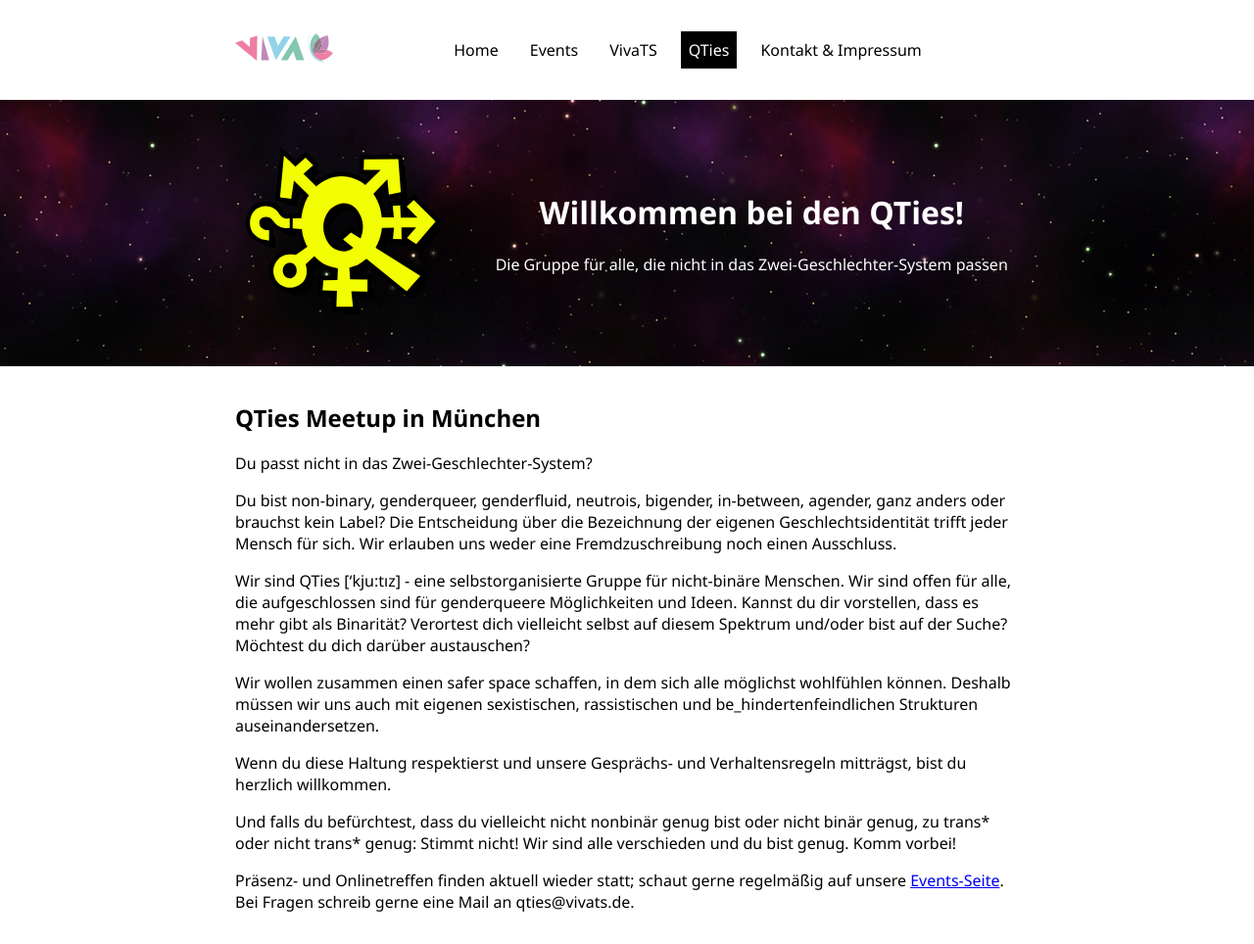
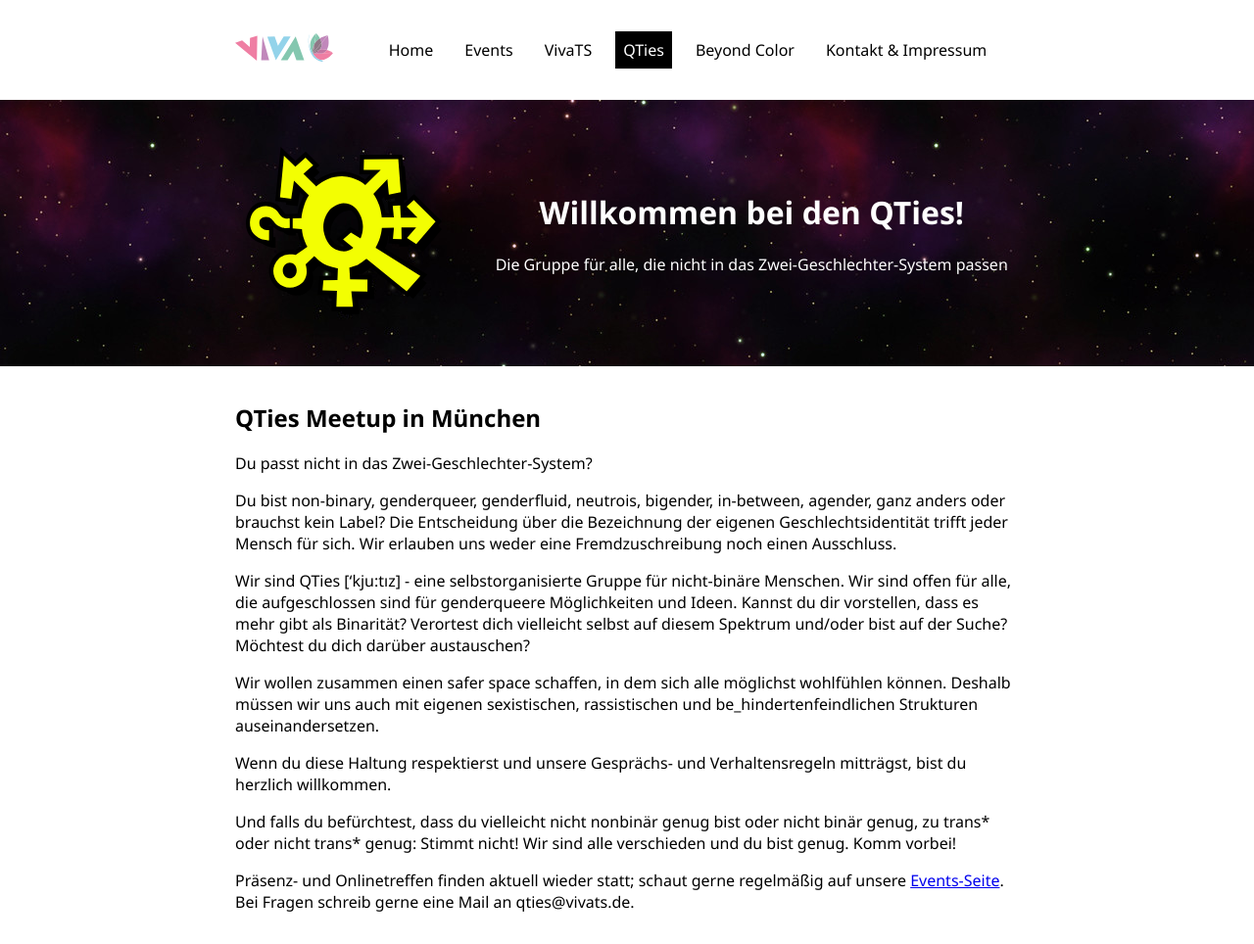
Before and after one commit to vivats-ev/vivats.de, a Jekyll site: the page built from qties.md, in a window 1280 px wide. Shown: the whole page at 98% size. Built offline with Jekyll 4.4.1, drawn with Linux system fonts in a browser that asks for light colours.

Commit message:
add link to Beyond Color

```diff
--- a/_includes/nav.html
+++ b/_includes/nav.html
@@ -8,6 +8,7 @@
       <li><a href="/events/" {% if page.url contains "/events/" %}class="active" {% endif %}>Events</a></li>
       <li><a href="/viva/" {% if page.url=="/viva/" %}class="active" {% endif %}>VivaTS</a></li>
       <li><a href="/qties/" {% if page.url=="/qties/" %}class="active" {% endif %}>QTies</a></li>
+      <li><a href="http://www.beyondcolor.de/">Beyond Color</a></li>
       <li><a href="/impressum/" {% if page.url=="/impressum/" %}class="active" {% endif %}>Kontakt & Impressum</a></li>
     </ul>
   </div>
```
